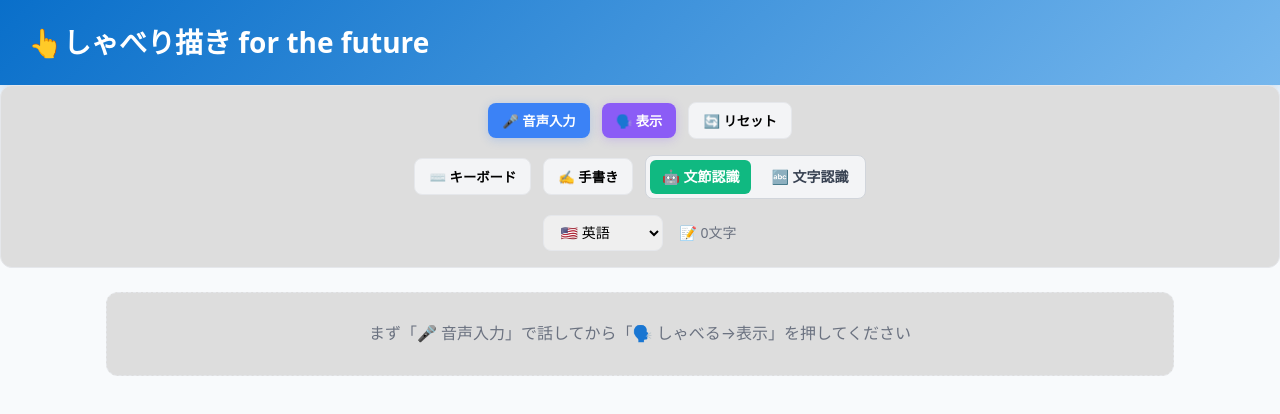
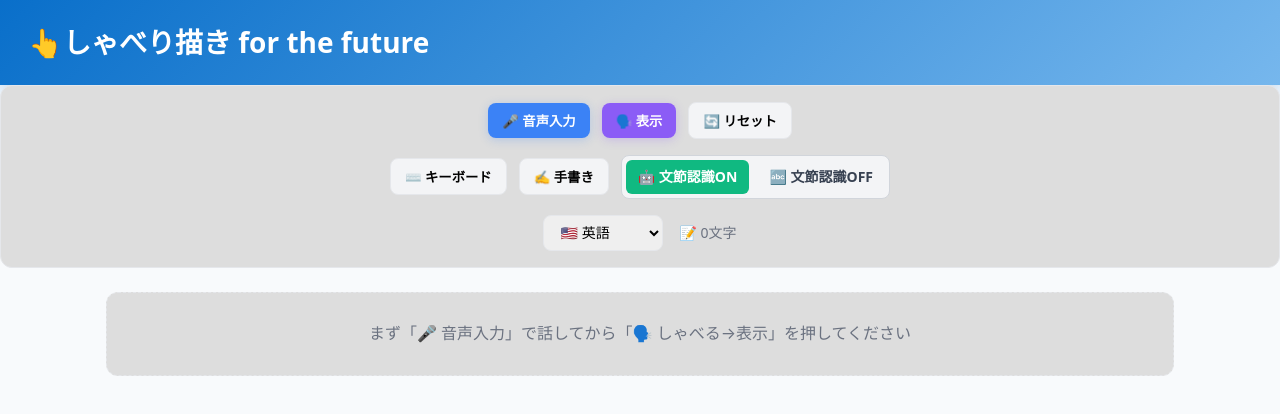
Before and after one commit to rsplndnt/scribble-translator, a React (Vite) app: page / in a window 1280 px wide. Shown: the top 414 px of the page. Built offline with nearby package versions, Linux system fonts and the light colour scheme.

Commit message:
ラジオボタンのテキストを「文節認識ON/OFF」に変更

```diff
--- a/src/components/ScribbleTranslator.jsx
+++ b/src/components/ScribbleTranslator.jsx
@@ -958,7 +958,7 @@ const ScribbleTranslator = () => {
                 }}
                 style={{ display: 'none' }}
               />
-              🤖 文節認識
+              🤖 文節認識ON
             </label>
 
             <label style={{
@@ -984,7 +984,7 @@ const ScribbleTranslator = () => {
                 }}
                 style={{ display: 'none' }}
               />
-              🔤 文字認識
+              🔤 文節認識OFF
             </label>
           </div>
         </div>
```
